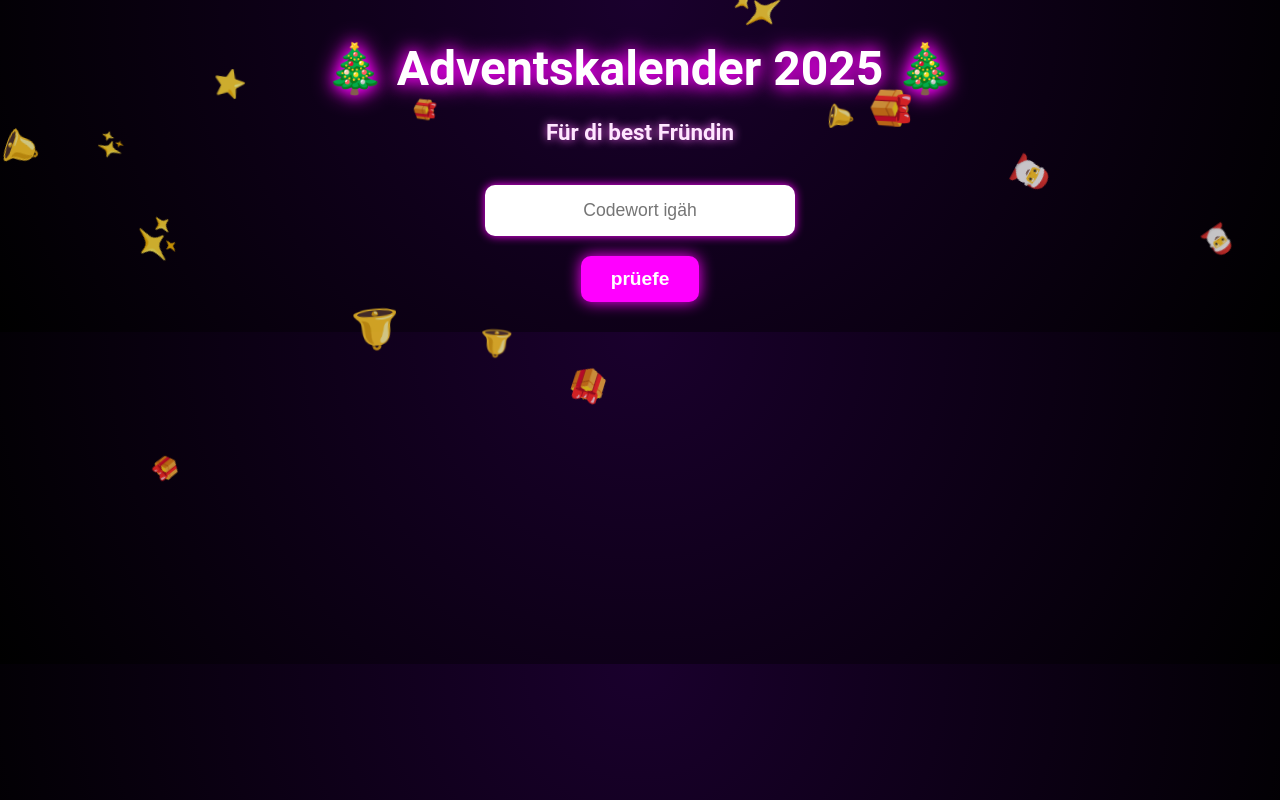
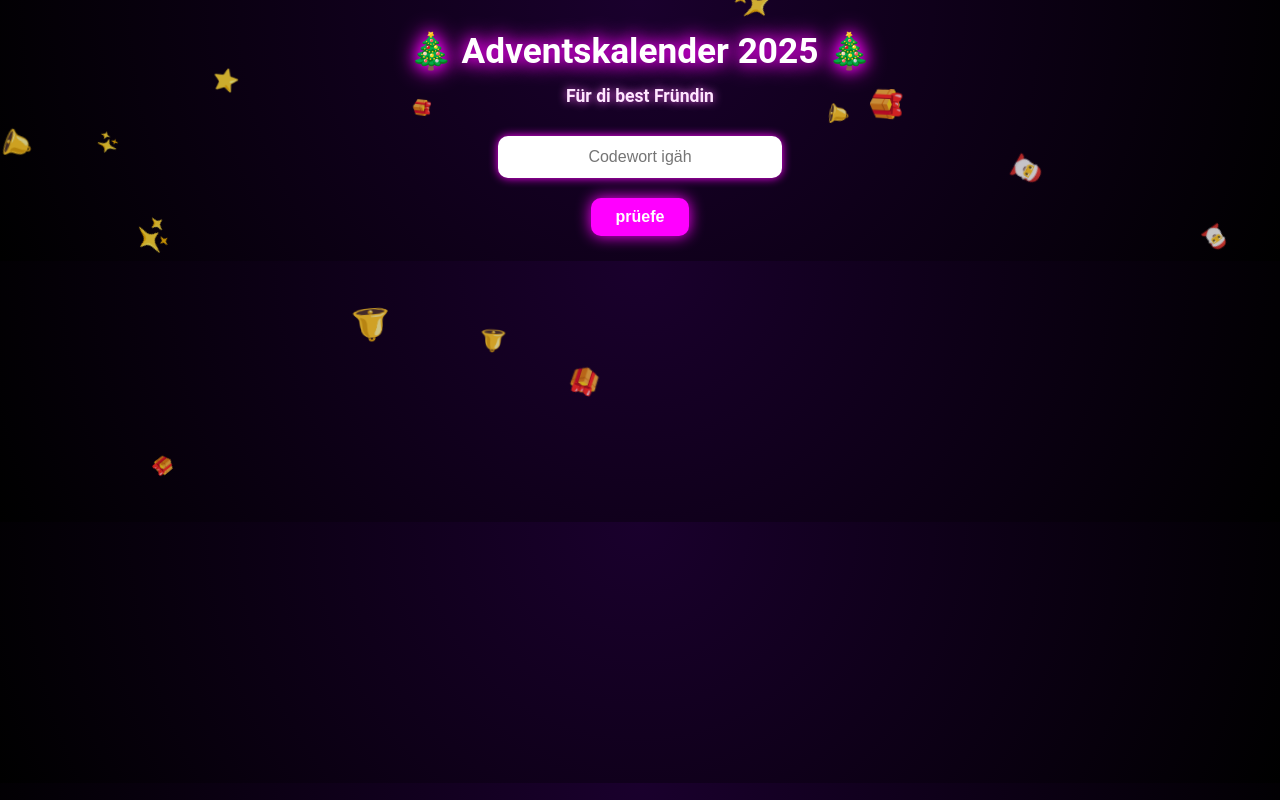
Before and after one commit to Kronopix/Adventskalender2025, a plain HTML site: page index.html in a window 1280 px wide. Drawn offline with Linux system fonts and the light colour scheme.

Commit message:
Add files via upload

```diff
--- a/index.html
+++ b/index.html
@@ -15,24 +15,24 @@
   overflow-x: hidden;
  }
  h1 {
-  font-size: 3rem;
-  margin-top: 40px;
+  font-size: 2.2rem; /* kleiner für Handys */
+  margin-top: 30px;
   text-shadow: 0 0 15px #ff00ff, 0 0 25px #ff00ff;
  }
  h2 {
   margin-top: -10px;
-  font-size: 1.4rem;
+  font-size: 1.1rem; /* kleiner für Handys */
   color: #ffe6ff;
   text-shadow: 0 0 10px #ff66ff;
  }
  .container {
-  margin-top: 40px;
+  margin-top: 30px;
  }
  input {
-  padding: 15px;
+  padding: 12px;
   width: 70%;
-  max-width: 280px;
-  font-size: 1.1rem;
+  max-width: 260px;
+  font-size: 1rem; /* kleiner */
   border-radius: 10px;
   border: none;
   outline: none;
@@ -42,19 +42,19 @@
  button {
   display: block;
   margin: 20px auto;
-  padding: 12px 30px;
+  padding: 10px 25px;
   background: #ff00ff;
   border: none;
   border-radius: 10px;
-  font-size: 1.2rem;
+  font-size: 1rem; /* kleiner */
   font-weight: bold;
   color: #fff;
   cursor: pointer;
   box-shadow: 0 0 15px #ff00ff;
  }
  #result {
-  margin-top: 30px;
-  font-size: 1.6rem;
+  margin-top: 25px;
+  font-size: 1.3rem; /* kleiner */
   text-shadow: 0 0 10px #00eaff;
  }
  /* Falling elements */
@@ -62,13 +62,22 @@
   position: fixed;
   top: -10%;
   color: #fff;
-  font-size: 1.4rem;
+  font-size: 1.2rem;
   animation: fall linear infinite;
   opacity: 0.8;
  }
  @keyframes fall {
   0% {transform: translateY(-10vh) rotate(0deg);}
   100% {transform: translateY(110vh) rotate(360deg);}
+ }
+
+ /* Responsive für kleine Bildschirme */
+ @media (max-width: 480px) {
+  h1 { font-size: 1.8rem; }
+  h2 { font-size: 1rem; }
+  input { font-size: 0.95rem; width: 80%; }
+  button { font-size: 0.95rem; padding: 8px 20px; }
+  #result { font-size: 1.1rem; }
  }
 </style>
 </head>
@@ -118,7 +127,7 @@ function createFalling() {
  elem.textContent = symbols[Math.floor(Math.random() * symbols.length)];
  elem.style.left = Math.random() * 100 + 'vw';
  elem.style.animationDuration = 5 + Math.random() * 7 + 's';
- elem.style.fontSize = 1 + Math.random() * 1.5 + 'rem';
+ elem.style.fontSize = 0.8 + Math.random() * 1.2 + 'rem';
  document.body.appendChild(elem);
  setTimeout(() => elem.remove(), 13000);
 }
```
